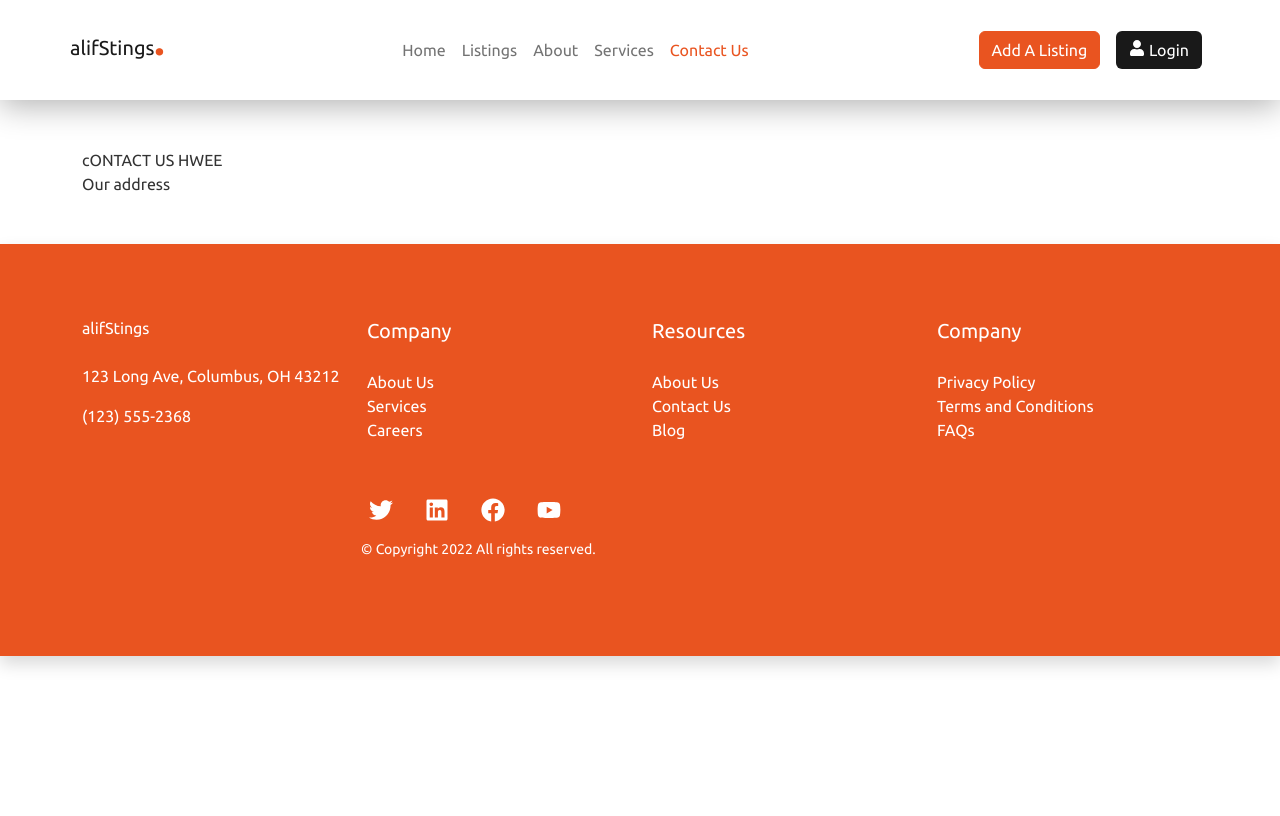
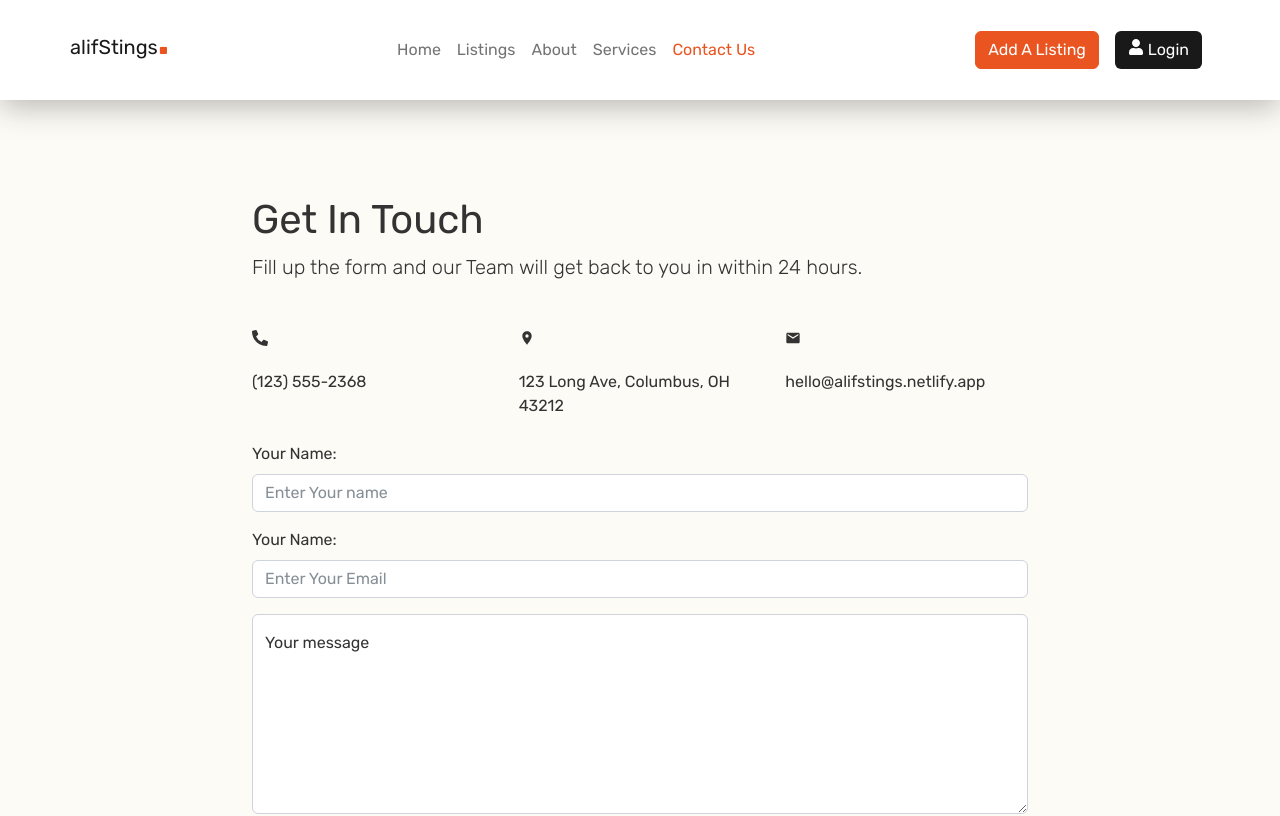
Before and after one commit to abdinaa17/alifStings, a React (Vite) app: page /contact in a window 1280 px wide. Shown: the top 816 px of the page. Built offline with nearby package versions, Linux system fonts and the light colour scheme.

Commit message:
Set up a bg color for all the pages on the site to make them uniform and continued to work on the contact page

```diff
--- a/src/App.css
+++ b/src/App.css
@@ -1,4 +1,7 @@
-/* @import url('https://fonts.googleapis.com/css2?family=Rubik:ital,wght@0,300;0,400;0,600;0,700;0,800;1,300;1,400&display=swap'); */
+@import url('https://fonts.googleapis.com/css2?family=Rubik:ital,wght@0,300;0,400;0,600;0,700;0,800;1,300;1,400&display=swap');
+:root {
+  --light-bg: #DFBA6910;
+}
 html {
     scroll-behavior: smooth;
   }
@@ -19,6 +22,9 @@ input:focus {
 a {
     text-decoration: none !important;
     color: inherit;
+}
+i, svg {
+  cursor: pointer !important;
 }
 a:hover {
 color: var(--black);
@@ -51,8 +57,7 @@ hr::before {
 }
 
 body {
-   /* font-family: 'Rubik', sans-serif; */
-    /* Inter, Avenir, Helvetica, Arial, sans-serif;  */
+   font-family: 'Rubik', sans-serif !important;
    color: #fff;
 }
 
@@ -71,3 +76,9 @@ body {
   background-color: rgba(0, 0, 0, 0.7) !important;
   color: #fff !important;
 }
+
+/* Section background */
+
+.page {
+  background: var(--light-bg);
+}
--- a/src/components/Listings/Listings.jsx
+++ b/src/components/Listings/Listings.jsx
@@ -7,7 +7,7 @@ import { SingleListing } from "../index";
 
 const Listings = () => {
   return (
-    <div className="container py-3">
+    <div className="container">
       <h1 className="my-5 text-center text-capitalize">
         Our top rated listings.
       </h1>
--- a/src/components/Testimonials/Testimonials.css
+++ b/src/components/Testimonials/Testimonials.css
@@ -1,5 +1,5 @@
 .testimonial {
-    background: #DFBA6910;;
+    background:var(--light-bg);
     border-top-right-radius: 250px 100px;
     border-bottom-left-radius: 250px 100px;
 }
--- a/src/pages/AboutPage.jsx
+++ b/src/pages/AboutPage.jsx
@@ -5,12 +5,13 @@ import { Row, Col } from "react-bootstrap";
 
 const AboutPage = () => {
   return (
-    <section className="container p-5">
+    <section className="page p-5">
+      <div className="container">
         <div className="intro">
           <h1>About Us</h1>
           <p className="lead">
-          Lorem ipsum dolor sit amet consectetur adipisicing elit. Natus, rerum
-          veritatis possimus cupiditate magnam facere!
+            Lorem ipsum dolor sit amet consectetur adipisicing elit. Natus,
+            rerum veritatis possimus cupiditate magnam facere!
           </p>
         </div>
         <Row className="mt-5">
@@ -65,6 +66,7 @@ const AboutPage = () => {
             </div>
           </Col>
         </Row>
+      </div>
     </section>
   );
 };
--- a/src/pages/ContactPage.jsx
+++ b/src/pages/ContactPage.jsx
@@ -1,10 +1,54 @@
 import React from "react";
+import { Button, Col, FloatingLabel, Form, Row } from "react-bootstrap";
+import { FaPhoneAlt } from "react-icons/fa";
+import { MdMail, MdPlace } from "react-icons/md";
 
 const ContactPage = () => {
   return (
-    <section className="container py-5">
-      <div>cONTACT US HWEE</div>
-      <div>Our address</div>
+    <section className="page py-5 mx-auto">
+      <div className="container mt-5" style={{ maxWidth: "800px" }}>
+        <div className="intro">
+          <h1 className="text-capitalize">get in touch</h1>
+          <p className="lead">
+            Fill up the form and our Team will get back to you in within 24
+            hours.
+          </p>
+        </div>
+        <Row className="mt-5">
+          <Col className="d-flex flex-column">
+            <FaPhoneAlt className="" />
+            <p className="my-4"> (123) 555-2368</p>
+          </Col>
+          <Col className="d-flex flex-column">
+            <MdPlace />
+            <p className="my-4"> 123 Long Ave, Columbus, OH 43212</p>
+          </Col>
+          <Col className="d-flex flex-column">
+            <MdMail />
+            <p className="my-4">hello@alifstings.netlify.app</p>
+          </Col>
+        </Row>
+        <Form>
+          <Form.Group className="mb-3">
+            <Form.Label>Your Name:</Form.Label>
+            <Form.Control type="text" placeholder="Enter Your name" />
+          </Form.Group>
+          <Form.Group className="mb-3">
+            <Form.Label>Your Name:</Form.Label>
+            <Form.Control type="email" placeholder="Enter Your Email" />
+          </Form.Group>
+          <Form.Group className="mb-3">
+            <FloatingLabel label="Your message">
+              <Form.Control
+                as="textarea"
+                placeholder="Your message"
+                style={{ height: "200px" }}
+              />
+            </FloatingLabel>
+          </Form.Group>
+          <Button type="submit">Send Message</Button>
+        </Form>
+      </div>
     </section>
   );
 };
--- a/src/pages/ListingsPage.jsx
+++ b/src/pages/ListingsPage.jsx
@@ -4,9 +4,9 @@
 import { Listings } from "../components";
 const ListingsPage = () => {
   return (
-    <div className="container">
+    <section className="page py-5">
       <Listings />
-    </div>
+    </section>
   );
 };
 
--- a/src/pages/NewListingPage.jsx
+++ b/src/pages/NewListingPage.jsx
@@ -4,7 +4,7 @@
 import { NewListing } from "../components";
 const NewListingPage = () => {
   return (
-    <section>
+    <section className="page">
       <NewListing />
     </section>
   );
--- a/src/pages/RegisterPage.jsx
+++ b/src/pages/RegisterPage.jsx
@@ -10,11 +10,12 @@ const Register = () => {
     //
   };
   return (
-    <section className="container py-5">
+    <section className="page py-5">
+      <div className="container">
         <Row>
           <Col lg={8} md={6}>
             <h2 className="text-capitalize text-center my-4">
-            register to reate an account
+              register to create an account
             </h2>
             <div style={{ maxWidth: "400px" }} className="mx-auto">
               <Card className="my-4">
@@ -55,6 +56,7 @@ const Register = () => {
             <img src={regsiterImg} alt="Register user" />
           </Col>
         </Row>
+      </div>
     </section>
   );
 };
--- a/src/pages/SingleListingPage.jsx
+++ b/src/pages/SingleListingPage.jsx
@@ -27,8 +27,9 @@ const SingleListing = () => {
   const [currentImg, setCurrentImg] = useState(gallary[0]);
 
   return (
-    <section>
-      <Row className="container py-5">
+    <section className="page py-5">
+      <div className="container">
+        <Row>
           <Col md={8}>
             <img src={currentImg} alt={title} className="rounded mb-3 w-100" />
             <Row className="my-3">
@@ -119,6 +120,7 @@ const SingleListing = () => {
             Go back
           </Button>
         </Link>
+      </div>
     </section>
   );
 };
```
Lines whose indentation alone changed are shown as unchanged.
